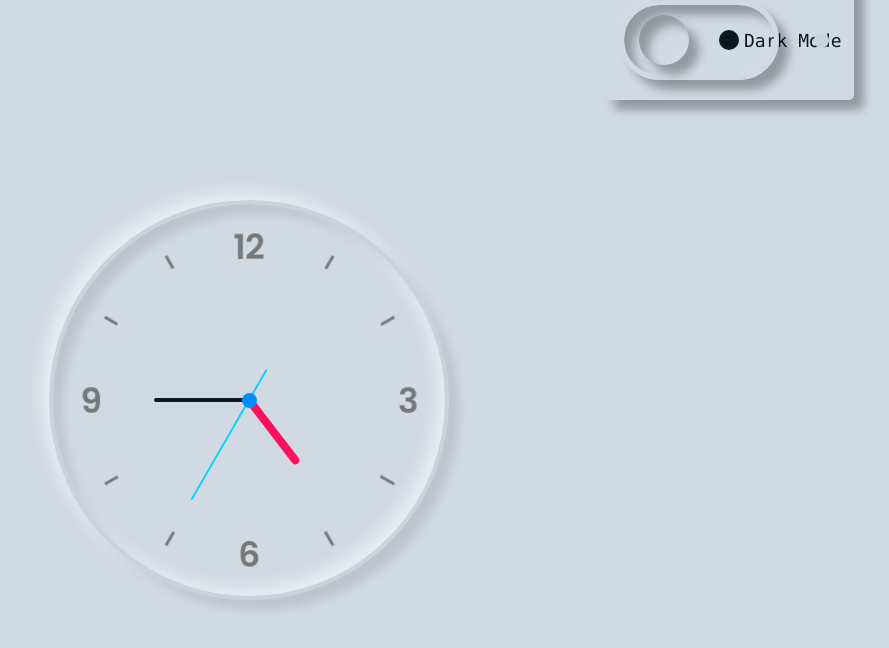
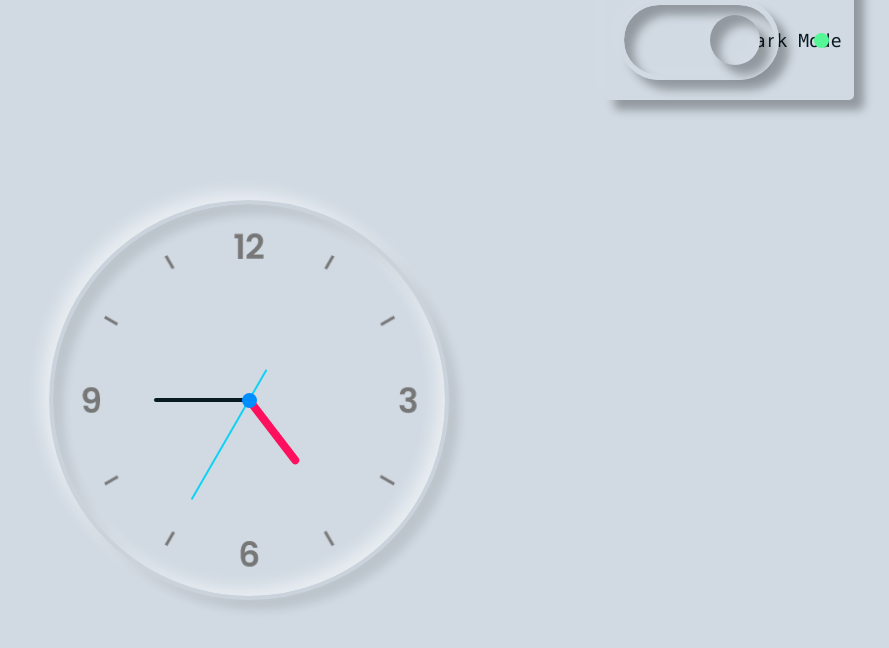
Before and after one commit to GeorgeArubi/Clock-UI, a plain HTML site: page index.html in a window 1280 px wide. Both pictures are taken after a click on the element 1120 px from the left and 40 px from the top of the page. Shown: the whole page, without its empty margins (391-1280 px from the left). Drawn offline with Linux system fonts and the light colour scheme.

Commit message:
Update style.css

```diff
--- a/style.css
+++ b/style.css
@@ -210,6 +210,7 @@ input[type="checkbox"]::after {
     margin: auto;
     top: 0;
     bottom: 0;
+    transition: 0.3s;
 }
 
 input[type="checkbox"]::before {
@@ -231,3 +232,11 @@ input[type="checkbox"]::after {
     border-radius: 50%;
     right: -55px;
 }
+
+input[type="checkbox"]:checked::before {
+    left: 86px;
+}
+
+input[type="checkbox"]:checked::after{
+    background-color: #55f696;
+}
```
